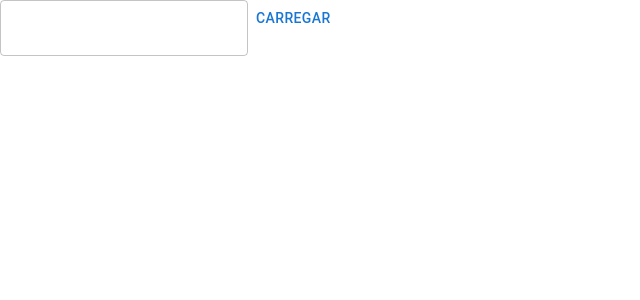
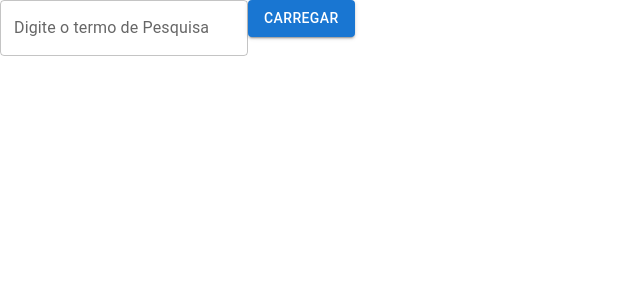
Before and after one commit to luizfelipecirqueira/desafio-tecnico-ibm, a React (Create React App) app: page / in a window 1280 px wide. Shown: the top 300 px of the page, without its empty margins (0-640 px from the left). Built offline with nearby package versions, Linux system fonts and the light colour scheme.

Commit message:
Utilizando propriedades de estilização do MUI nos campos de botão e texto

```diff
--- a/package.json
+++ b/package.json
@@ -14,12 +14,14 @@
     "@types/react": "^18.0.12",
     "@types/react-dom": "^18.0.5",
     "axios": "^0.27.2",
+    "components": "^0.1.0",
     "formik": "^2.2.9",
     "react": "^18.2.0",
     "react-dom": "^18.2.0",
     "react-router-dom": "^6.3.0",
     "react-scripts": "^2.1.3",
     "redux": "^4.2.0",
+    "styled": "^1.0.0",
     "typescript": "^4.7.3",
     "web-vitals": "^2.1.4"
   },
@@ -50,6 +52,7 @@
   "devDependencies": {
     "@types/axios": "^0.14.0",
     "@types/react-router-dom": "^5.3.3",
-    "@types/redux": "^3.6.0"
+    "@types/redux": "^3.6.0",
+    "@types/styled-components": "^5.1.25"
   }
 }
--- a/src/components/Home/Home.tsx
+++ b/src/components/Home/Home.tsx
@@ -1,5 +1,5 @@
 import React from "react";
-import { Button, TextField } from '@mui/material';
+import { TextField, Button } from '@mui/material';
 import { useFormik } from 'formik';
 
 type Props = {
@@ -17,11 +17,14 @@ export const Home = (props: Props) => {
 
     return (
         <div>
+
             <form onSubmit={formik.handleSubmit}>
-                <TextField />
 
-                <Button>Carregar</Button>
+                <TextField variant="outlined" label="Digite o termo de Pesquisa" />
+
+                <Button variant="contained">Carregar</Button>
             </form>
+
         </div>
     )
 }
```
Also changed, not shown: 1 other file (tests, documents, lock files or other folders).
